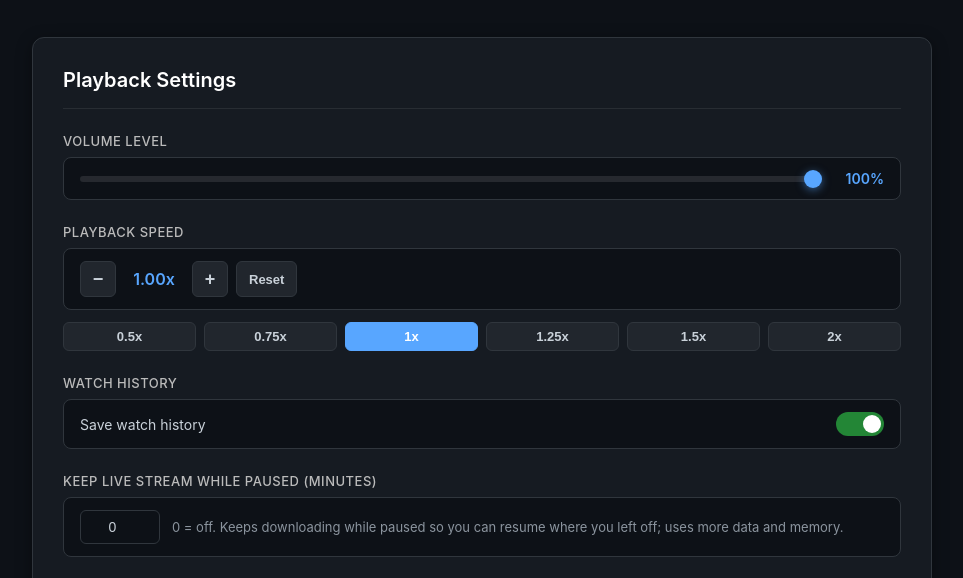
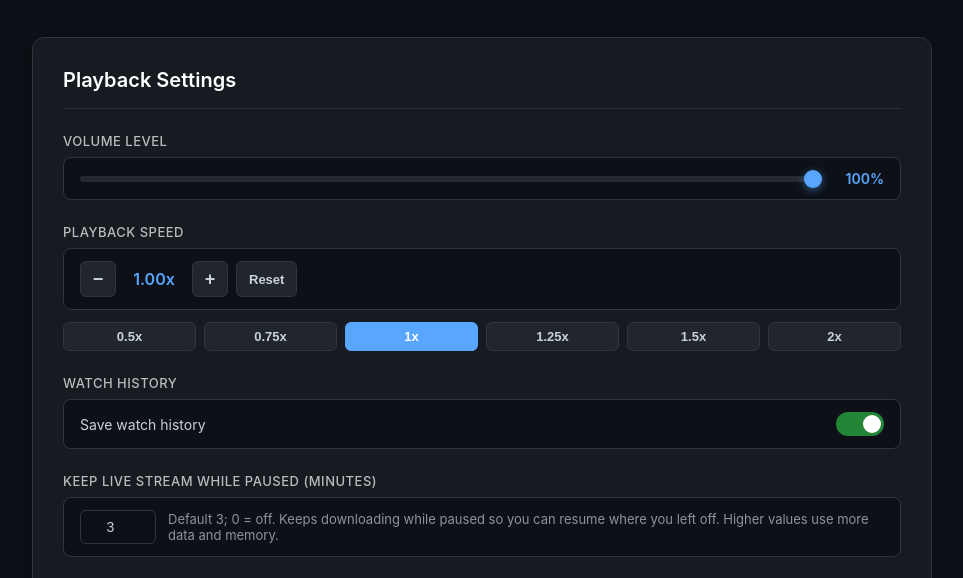
Before and after one commit to bishaldahal/M3U8-HLS-Player-with-Custom-Controls, a website built with Vite: page src/options.html in a window 1280 px wide. Shown: the part 207-785 px from the top of the page, without its empty margins (158-1121 px from the left). Built offline with nearby package versions, Linux system fonts and the light colour scheme.

Commit message:
feat(settings): keep 3 minutes of live stream while paused by default
Practical default that fits typical 1080p within the browser SourceBuffer quota; 0 disables.

```diff
--- a/src/lib/settings.ts
+++ b/src/lib/settings.ts
@@ -45,7 +45,8 @@ export const DEFAULT_SETTINGS: Readonly<PlayerSettings> = Object.freeze({
   playbackRate: 1.0,
   preferredQuality: 'auto',
   saveHistory: true,
-  liveBufferWhilePausedMinutes: 0,
+  // ~3 min of 1080p stays within the browser's ~150 MB SourceBuffer quota.
+  liveBufferWhilePausedMinutes: 3,
   subtitlesEnabled: true,
   subtitleSettings: Object.freeze({
     fontSize: 100,
--- a/src/options.html
+++ b/src/options.html
@@ -916,12 +916,12 @@
                 min="0"
                 max="30"
                 step="1"
-                value="0"
+                value="3"
                 aria-describedby="live-buffer-hint"
               />
               <span class="setting-hint" id="live-buffer-hint"
-                >0 = off. Keeps downloading while paused so you can resume where you left off; uses
-                more data and memory.</span
+                >Default 3; 0 = off. Keeps downloading while paused so you can resume where you left
+                off. Higher values use more data and memory.</span
               >
             </div>
           </div>
```
